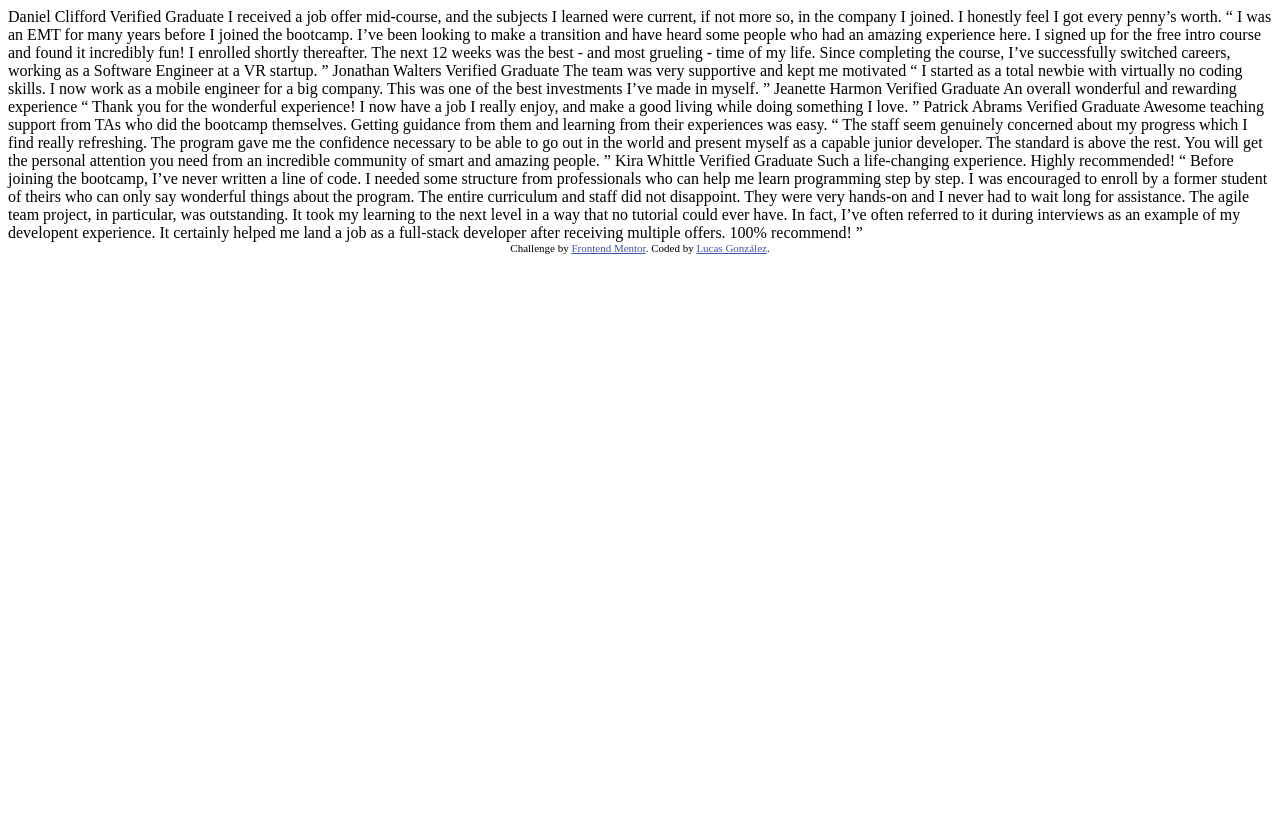
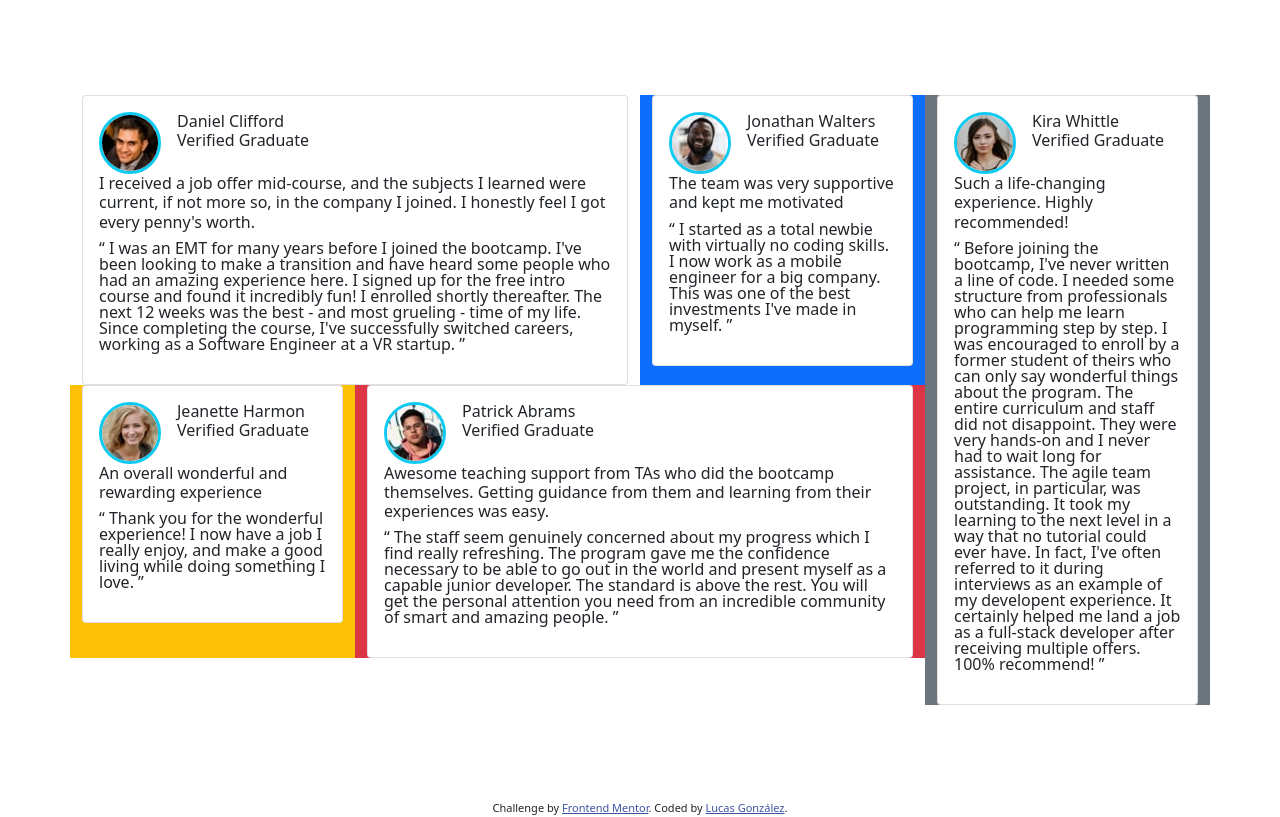
Before and after one commit to albaradolucas/TestimonialGridSection-BT, a plain HTML site: page index.html in a window 1280 px wide. Drawn offline with nearby package versions, Linux system fonts and the light colour scheme.

Commit message:
Upadte index.html
I link the bt and add some classes and chage the texts

```diff
--- a/index.html
+++ b/index.html
@@ -3,7 +3,8 @@
 <head>
   <meta charset="UTF-8">
   <meta name="viewport" content="width=device-width, initial-scale=1.0"> <!-- displays site properly based on user's device -->
-
+  <!-- Link CDN Bootstrap -->
+  <link href="https://cdn.jsdelivr.net/npm/bootstrap@5.1.3/dist/css/bootstrap.min.css" rel="stylesheet" integrity="sha384-1BmE4kWBq78iYhFldvKuhfTAU6auU8tT94WrHftjDbrCEXSU1oBoqyl2QvZ6jIW3" crossorigin="anonymous">
   <link rel="icon" type="image/png" sizes="32x32" href="./images/favicon-32x32.png">
 
   <title>Frontend Mentor | [Testimonial Grid Section]</title>
@@ -15,58 +16,120 @@
   </style>
 </head>
 <body>
-  Daniel Clifford
-  Verified Graduate
-
-  I received a job offer mid-course, and the subjects I learned were current, if not more so,
-  in the company I joined. I honestly feel I got every penny’s worth.
-
-  “ I was an EMT for many years before I joined the bootcamp. I’ve been looking to make a
+  <main class="container d-flex justify-content-center align-items-center vw-100 vh-100">
+    <div class="row">
+      <!-- Left Column -->
+      <div class="col-12 col-lg-9">
+          <div class="row">
+            <div class="col-12 col-lg-8">
+              <article class="card">
+                <div class="card-body">
+                  <div class="d-flex">
+                    <img src="./images/image-daniel.jpg" alt="user" class="border rounded-circle border-3 border-info">
+                    <div class="ps-3">
+                      <h6 class="m-0 h6">Daniel Clifford</h6>
+                      <p class="m-0 h6">Verified Graduate</p>
+                    </div>
+                  </div>
+                  <div>
+                    <p class="h6">I received a job offer mid-course, and the subjects I learned were current, if not more so,
+                      in the company I joined. I honestly feel I got every penny's worth.</p>
+                    <p class="fs-6 lh-1">“ I was an EMT for many years before I joined the bootcamp. I've been looking to make a
                       transition and have heard some people who had an amazing experience here. I signed up
                       for the free intro course and found it incredibly fun! I enrolled shortly thereafter.
                       The next 12 weeks was the best - and most grueling - time of my life. Since completing
-  the course, I’ve successfully switched careers, working as a Software Engineer at a VR startup. ”
-
-  Jonathan Walters
-  Verified Graduate
-
-  The team was very supportive and kept me motivated
-
-  “ I started as a total newbie with virtually no coding skills. I now work as a mobile engineer
-  for a big company. This was one of the best investments I’ve made in myself. ”
-
-  Jeanette Harmon
-  Verified Graduate
-
-  An overall wonderful and rewarding experience
-
-  “ Thank you for the wonderful experience! I now have a job I really enjoy, and make a good living
-  while doing something I love. ”
-
-  Patrick Abrams
-  Verified Graduate
-
-  Awesome teaching support from TAs who did the bootcamp themselves. Getting guidance from them and
-  learning from their experiences was easy.
-
-  “ The staff seem genuinely concerned about my progress which I find really refreshing. The program
+                      the course, I've successfully switched careers, working as a Software Engineer at a VR startup. ”</p>
+                  </div>
+                </div>
+              </article>
+            </div>
+            <div class="col-12 col-lg-4 bg-primary">
+              <article class="card">
+                <div class="card-body">
+                  <div class="d-flex">
+                    <img src="./images/image-jonathan.jpg" alt="user" class="border rounded-circle border-3 border-info">
+                    <div class="ps-3">
+                      <h6 class="m-0 h6">Jonathan Walters</h6>
+                      <p class="m-0 h6">Verified Graduate</p>
+                    </div>
+                  </div>
+                  <div>
+                    <p class="h6">The team was very supportive and kept me motivated</p>
+                    <p class="fs-6 lh-1">“ I started as a total newbie with virtually no coding skills. I now work as a mobile engineer
+                      for a big company. This was one of the best investments I've made in myself. ”</p>
+                  </div>
+                </div>
+              </article>
+            </div>
+            <div class="col-12 col-lg-4 bg-warning">
+              <article class="card">
+                <div class="card-body">
+                  <div class="d-flex">
+                    <img src="./images/image-jeanette.jpg" alt="user" class="border rounded-circle border-3 border-info">
+                    <div class="ps-3">
+                      <h6 class="m-0 h6">Jeanette Harmon</h6>
+                      <p class="m-0 h6">Verified Graduate</p>
+                    </div>
+                  </div>
+                  <div>
+                    <p class="h6">An overall wonderful and rewarding experience</p>
+                    <p class="fs-6 lh-1">“ Thank you for the wonderful experience! I now have a job I really enjoy, and make a good living
+                      while doing something I love. ”</p>
+                  </div>
+                </div>
+              </article>
+            </div>
+            <div class="col-12 col-lg-8 bg-danger">
+              <article class="card">
+                <div class="card-body">
+                  <div class="d-flex">
+                    <img src="./images/image-patrick.jpg" alt="user" class="border rounded-circle border-3 border-info">
+                    <div class="ps-3">
+                      <h6 class="m-0 h6">Patrick Abrams</h6>
+                      <p class="m-0 h6">Verified Graduate</p>
+                    </div>
+                  </div>
+                  <div>
+                    <p class="h6">Awesome teaching support from TAs who did the bootcamp themselves. Getting guidance from them and
+                      learning from their experiences was easy.</p>
+                    <p class="fs-6 lh-1">“ The staff seem genuinely concerned about my progress which I find really refreshing. The program
                       gave me the confidence necessary to be able to go out in the world and present myself as a capable
                       junior developer. The standard is above the rest. You will get the personal attention you need from
-  an incredible community of smart and amazing people. ”
+                      an incredible community of smart and amazing people. ”</p>
+                  </div>
+                </div>
+              </article>
+            </div>
+          </div>
+      </div>
 
-  Kira Whittle
-  Verified Graduate
-
-  Such a life-changing experience. Highly recommended!
-
-  “ Before joining the bootcamp, I’ve never written a line of code. I needed some structure from
+      <!-- Right Column -->
+      <div class="col-12 col-lg-3 bg-secondary">
+        <article class="card">
+          <div class="card-body">
+            <div class="d-flex">
+              <img src="./images/image-kira.jpg" alt="user" class="border rounded-circle border-3 border-info">
+              <div class="ps-3">
+                <h6 class="m-0 h6">Kira Whittle</h6>
+                <p class="m-0 h6">Verified Graduate</p>
+              </div>
+            </div>
+            <div>
+              <p class="h6">Such a life-changing experience. Highly recommended!</p>
+              <p class="fs-6 lh-1">“ Before joining the bootcamp, I've never written a line of code. I needed some structure from
                 professionals who can help me learn programming step by step. I was encouraged to enroll by a former
                 student of theirs who can only say wonderful things about the program. The entire curriculum and staff
                 did not disappoint. They were very hands-on and I never had to wait long for assistance. The agile team
                 project, in particular, was outstanding. It took my learning to the next level in a way that no tutorial
-  could ever have. In fact, I’ve often referred to it during interviews as an example of my developent
+                could ever have. In fact, I've often referred to it during interviews as an example of my developent
                 experience. It certainly helped me land a job as a full-stack developer after receiving multiple offers.
-  100% recommend! ”
+                100% recommend! ”</p>
+            </div>
+          </div>
+        </article>
+      </div>
+    </div>
+  </main>
 
   <div class="attribution">
     Challenge by <a href="https://www.frontendmentor.io/challenges/testimonials-grid-section-Nnw6J7Un7" target="__blank">Frontend Mentor</a>.
```
Lines whose indentation alone changed are shown as unchanged.
